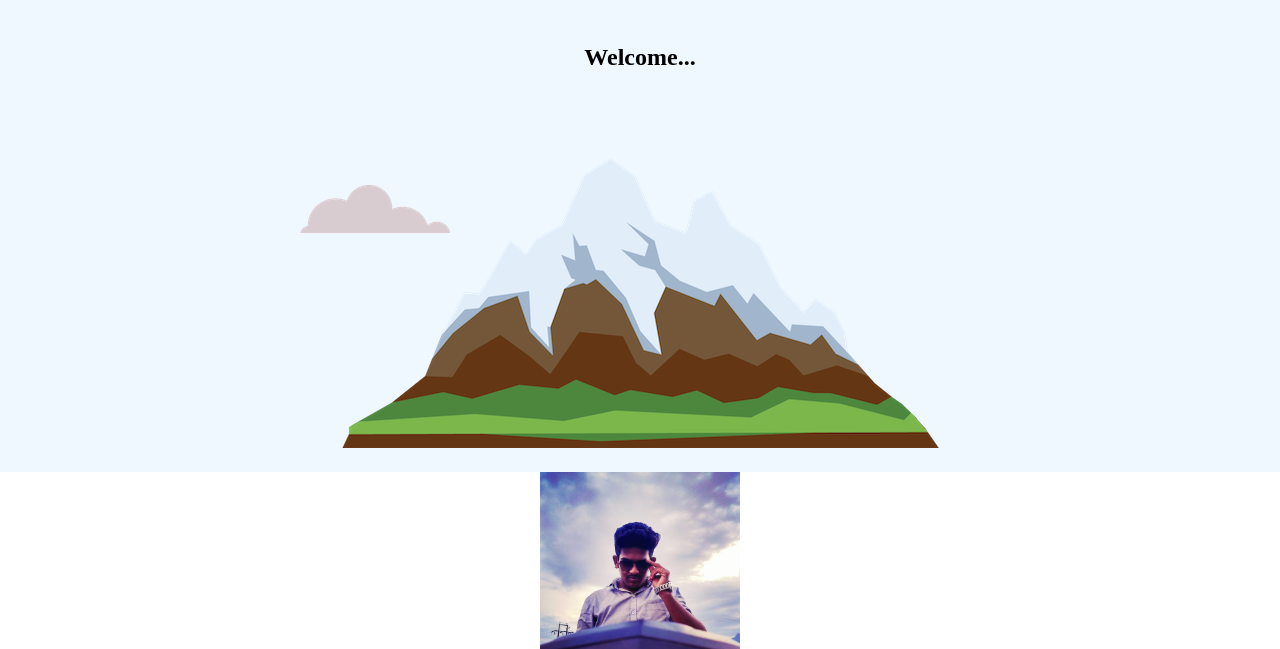
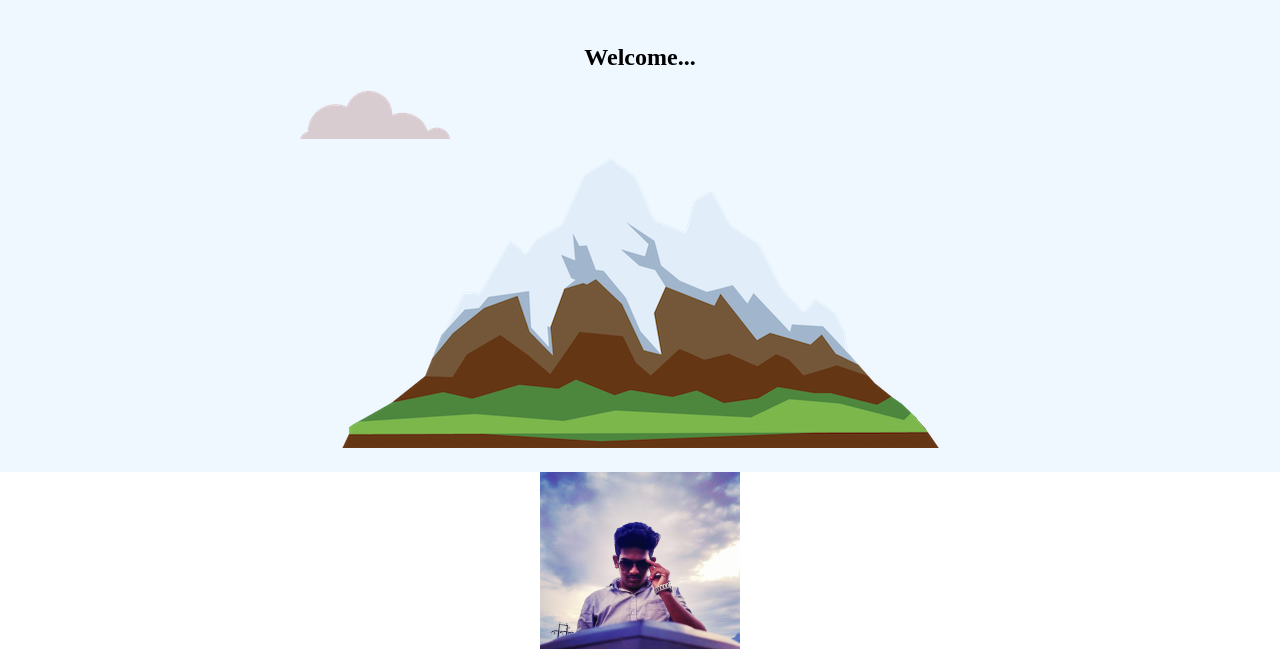
Before and after one commit to hariharangr/Hari, a plain HTML site: page index.html in a window 1280 px wide. Shown: the part 167-816 px from the top of the page. Drawn offline with Linux system fonts and the light colour scheme.

Commit message:
Update styles.css

```diff
--- a/styles.css
+++ b/styles.css
@@ -19,7 +19,6 @@ a{
 
 .b-cloud{
     position: absolute;
-    bottom: 400px;
     left: 300px
 }
 .t-cloud{
```
